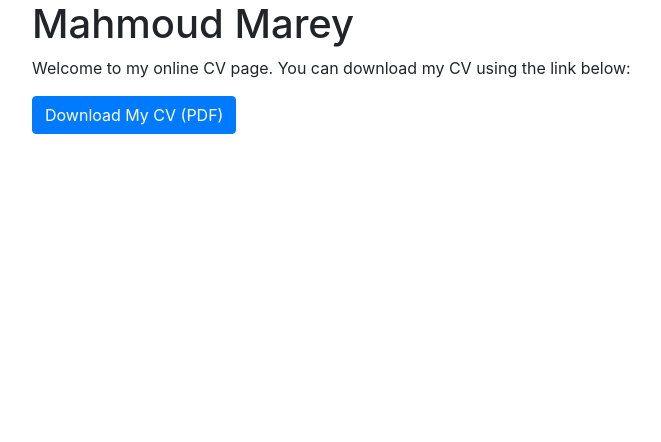
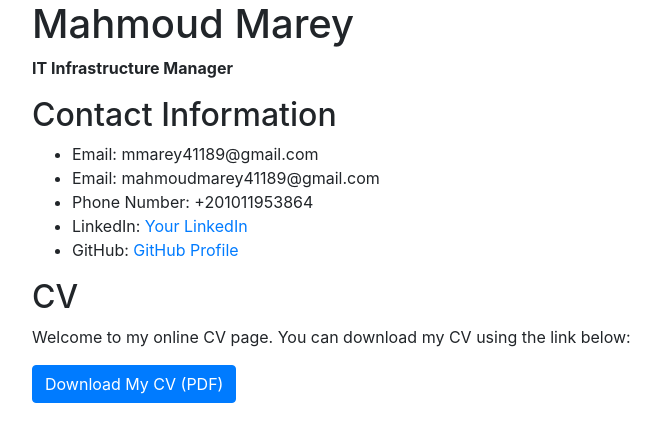
Before and after one commit to MahmoudMarey89/CV, a plain HTML site: page index.html in a window 1280 px wide. Shown: the whole page, without its empty margins (53-714 px from the left). Drawn offline with nearby package versions, Linux system fonts and the light colour scheme.

Commit message:
Update index.html

```diff
--- a/index.html
+++ b/index.html
@@ -9,6 +9,18 @@
 <body>
     <div class="container">
         <h1>Mahmoud Marey</h1>
+        <p><strong>IT Infrastructure Manager</strong></p>
+
+         <h2>Contact Information</h2>
+        <ul>
+            <li>Email: mmarey41189@gmail.com</li>
+            <li>Email: mahmoudmarey41189@gmail.com</li>
+            <li>Phone Number: +201011953864</li>
+            <li>LinkedIn: <a href="https://www.linkedin.com/in/mahmoud-samir-maray-03266314/">Your LinkedIn</a></li>
+            <li>GitHub: <a href="https://github.com/mahmoudmarey89">GitHub Profile</a></li>
+        </ul>
+
+         <h2>CV</h2>
         <p>Welcome to my online CV page. You can download my CV using the link below:</p>
         <a href="Mahmoud Marey.pdf" class="btn btn-primary" download>Download My CV (PDF)</a>
     </div>
```
